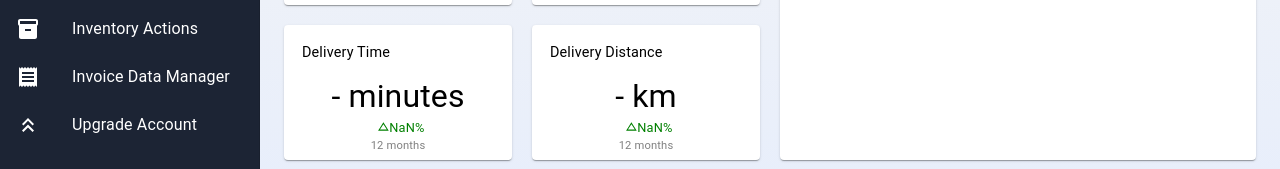
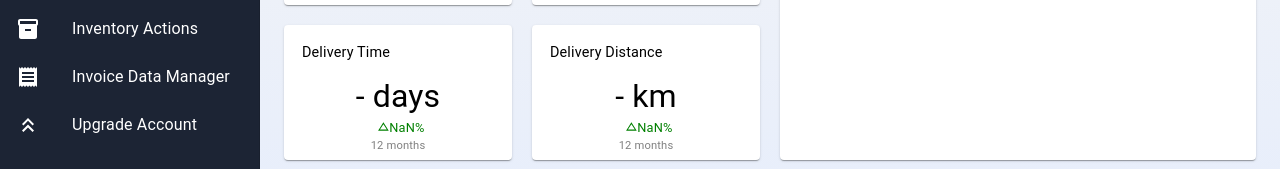
Before and after one commit to jeremytraini/churroflow, a React (Create React App) app: page /dashboard in a window 1280 px wide. Shown: the part 277-446 px from the top of the page. Built offline with nearby package versions, Linux system fonts and the light colour scheme; no server answers.

Commit message:
Chaning minutes to days on dashboard

```diff
--- a/src/components/boxes/StatisticBox.jsx
+++ b/src/components/boxes/StatisticBox.jsx
@@ -27,7 +27,7 @@ const StatisticBox = ({type, from_date, to_date}) => {
         break;
       case "averageDeliveryTime":
         setTitle("Delivery Time");
-        setUnit(" minutes");
+        setUnit(" days");
         fetchQuery(type, false);
         break;
       case "avgDeliveryDistance":
```
